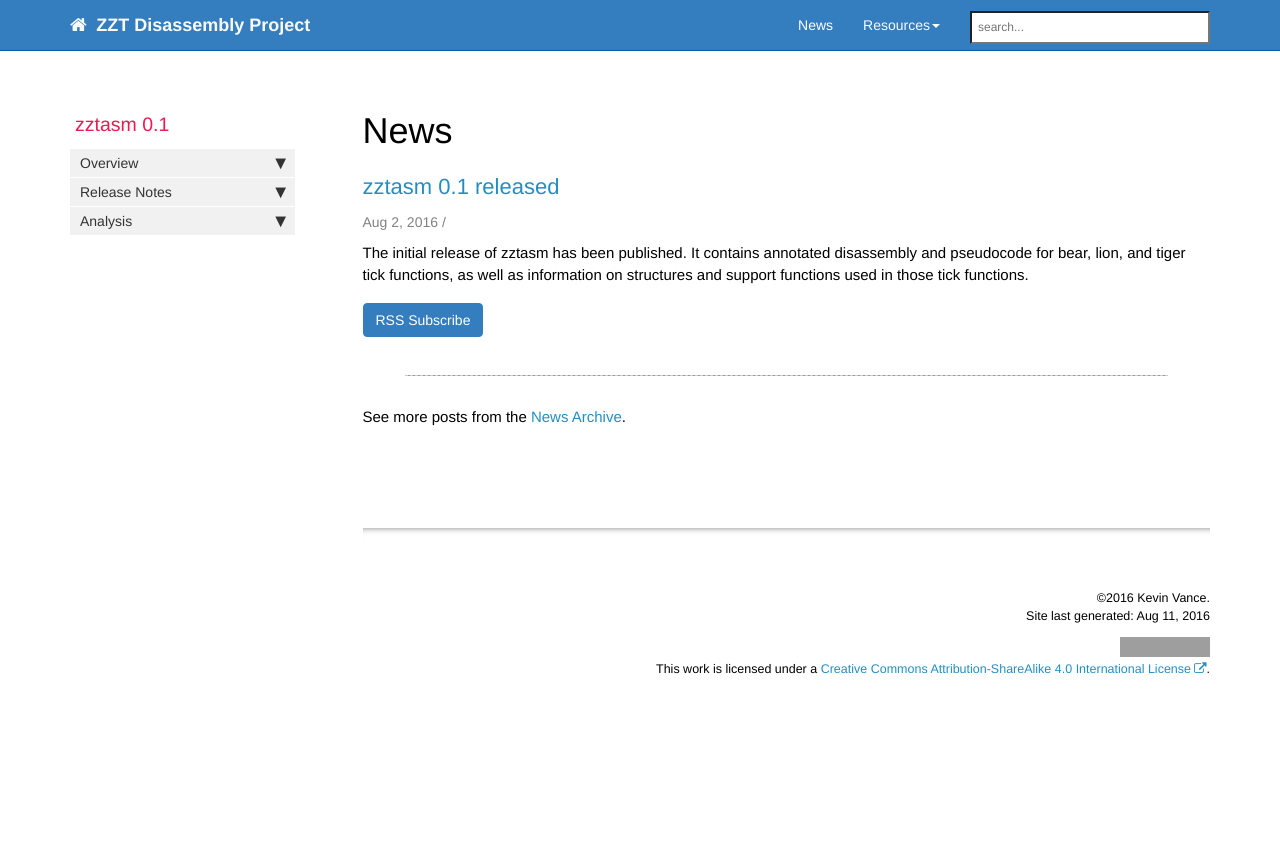
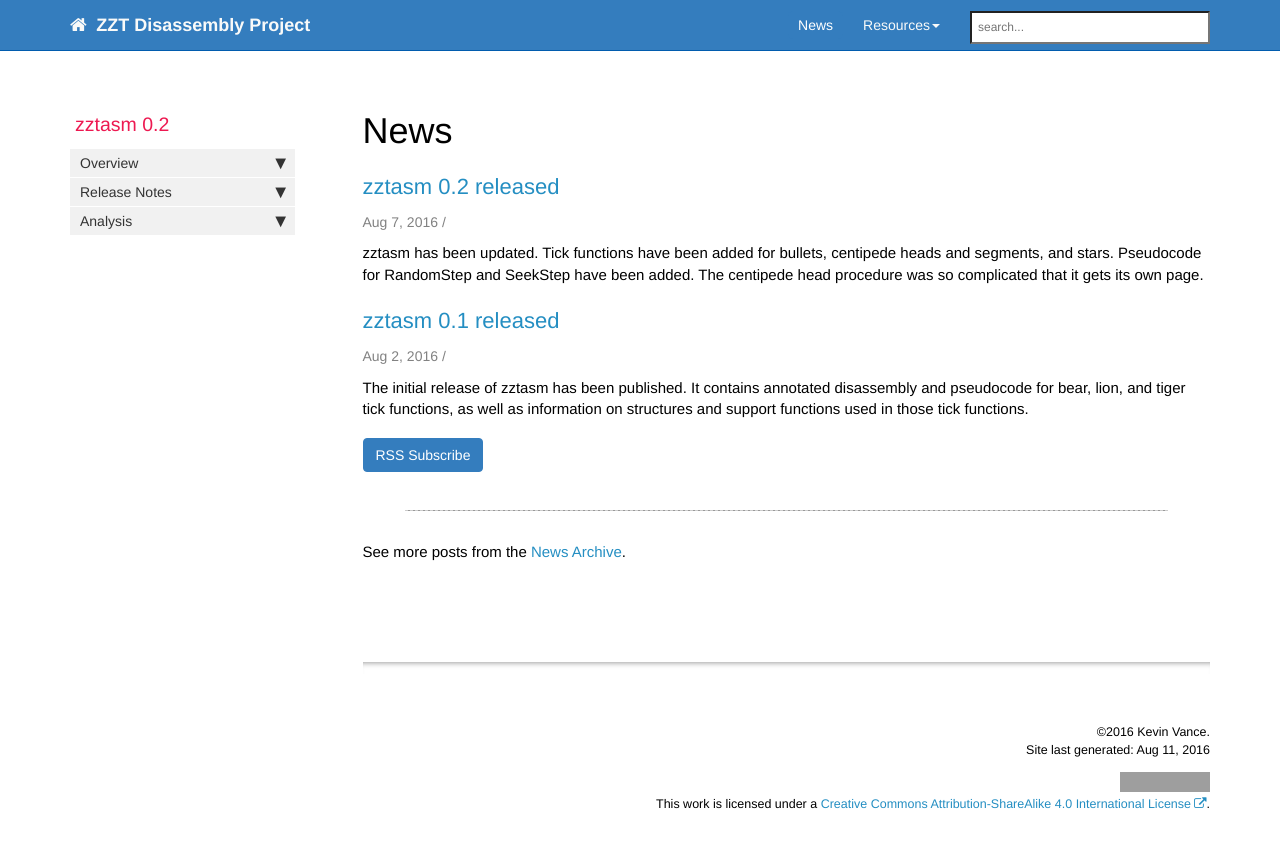
Before and after one commit to cknave/zztasm, a Jekyll site: the page built from docs/pages/news/news.html, in a window 1280 px wide. Shown: the top 848 px of the page. Built offline with Jekyll 4.4.1, drawn with Linux system fonts in a browser that asks for light colours; nearby versions of some CDN libraries; comment, search, counter and statistics services are not loaded; grey boxes are pictures that could not be loaded.

Commit message:
Release 0.2

```diff
--- a/docs/_data/sidebars/zztasm_sidebar.yml
+++ b/docs/_data/sidebars/zztasm_sidebar.yml
@@ -3,7 +3,7 @@
 entries:
 - title: sidebar
   product: zztasm
-  version: 0.1
+  version: 0.2
   folders:
 
   - title: Overview
--- /dev/null
+++ b/docs/_posts/2016-08-07-zztasm-0.2-released.md
@@ -0,0 +1,12 @@
+---
+title: zztasm 0.2 released
+published: true
+permalink: news_zztasm_0.2_released.html
+---
+
+zztasm has been updated.  Tick functions have been added for bullets, centipede heads and
+segments, and stars.  Pseudocode for RandomStep and SeekStep have been added.
+
+The centipede head procedure was so complicated that it gets its [own page][centipede_heads].
+
+{% include links.html %}
```
